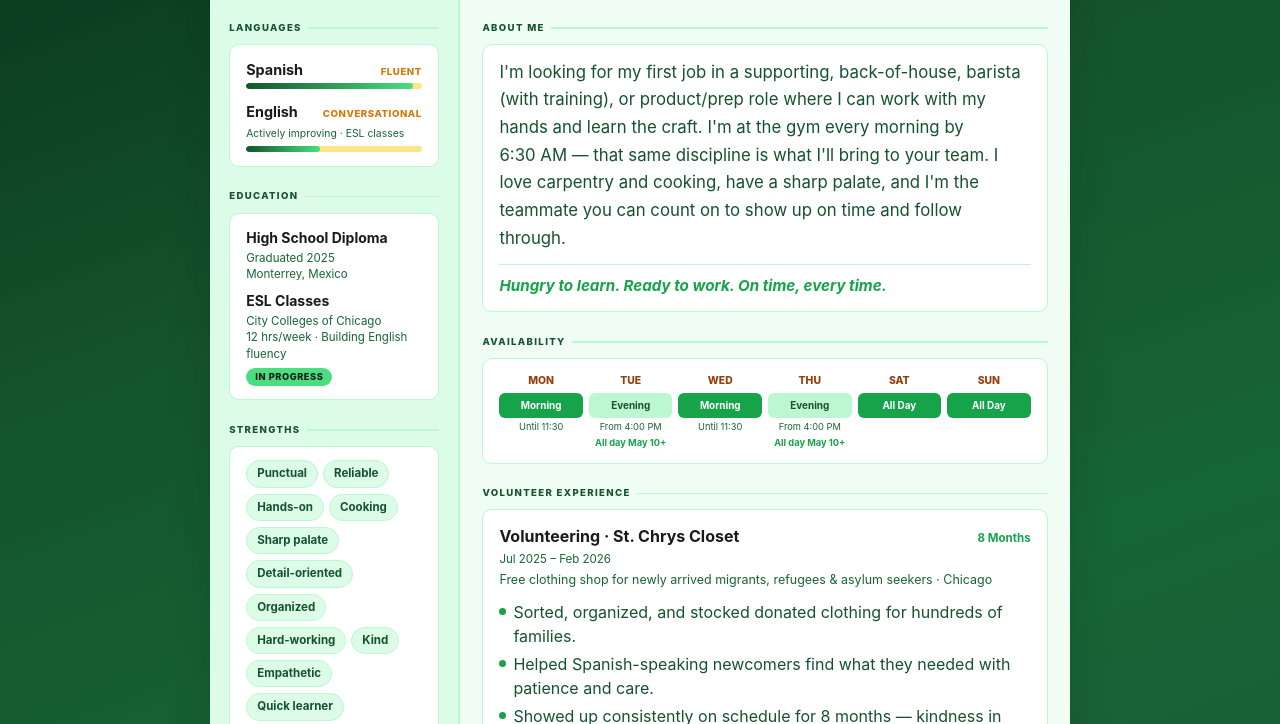
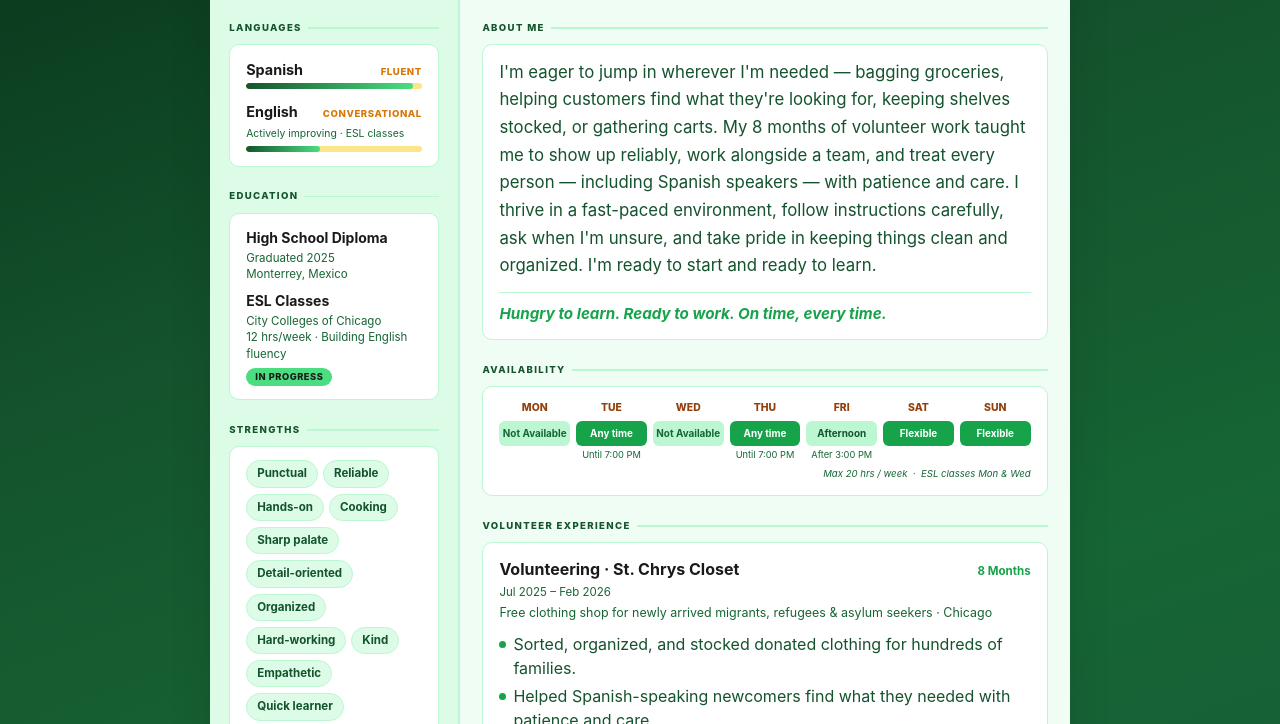
Before and after one commit to bojana-code/oscar-resume, a plain HTML site: page index.html in a window 1280 px wide. Shown: the part 266-990 px from the top of the page. Drawn offline with Linux system fonts and the light colour scheme.

Commit message:
Tailor resume for Mariano's Courtesy Clerk role; update availability & hours
Co-Authored-By: Claude Sonnet 4.6 <noreply@anthropic.com>

```diff
--- a/index.html
+++ b/index.html
@@ -331,7 +331,8 @@
     }
 
     /* ── AVAILABILITY ────────────────────────────── */
-    .avail-grid { display: grid; grid-template-columns: repeat(6, 1fr); gap: 6px; }
+    .avail-grid { display: grid; grid-template-columns: repeat(7, 1fr); gap: 6px; }
+    .avail-maxhrs { font-size: 0.6rem; color: var(--text-gray); text-align: right; margin-top: 6px; font-style: italic; }
     .avail-col  { text-align: center; }
 
     .avail-day {
@@ -461,7 +462,7 @@
 
       .tag { font-size: 0.8rem; padding: 5px 12px; }
 
-      .avail-grid { grid-template-columns: repeat(3, 1fr); gap: 8px; }
+      .avail-grid { grid-template-columns: repeat(4, 1fr); gap: 6px; }
       .avail-day  { font-size: 0.72rem; }
       .avail-slot { font-size: 0.7rem; padding: 6px 2px; }
       .avail-note, .avail-future { font-size: 0.65rem; }
@@ -507,7 +508,7 @@
     <div class="header-main">
       <div class="badge">Available Now</div>
       <h1>Oscar Rodriguez</h1>
-      <div class="header-tagline">Hospitality &nbsp;·&nbsp; Retail &nbsp;·&nbsp; Back-of-House &nbsp;·&nbsp; Barista &nbsp;·&nbsp; Hands-On</div>
+      <div class="header-tagline">Grocery &nbsp;·&nbsp; Customer Service &nbsp;·&nbsp; Retail &nbsp;·&nbsp; Hospitality &nbsp;·&nbsp; Hands-On</div>
       <div class="header-quote">Hungry to learn. Ready to work. On time, every time.</div>
       <div class="contact-row">
         <span><span class="icon">📞</span>(224) 669-8336</span>
@@ -613,7 +614,7 @@
       <div>
         <div class="section-title">About Me</div>
         <div class="card">
-          <p class="about-text">I'm looking for my first job in a supporting, back-of-house, barista (with training), or product/prep role where I can work with my hands and learn the craft. I'm at the gym every morning by 6:30&nbsp;AM &mdash; that same discipline is what I'll bring to your team. I love carpentry and cooking, have a sharp palate, and I'm the teammate you can count on to show up on time and follow through.</p>
+          <p class="about-text">I'm eager to jump in wherever I'm needed &mdash; bagging groceries, helping customers find what they're looking for, keeping shelves stocked, or gathering carts. My 8 months of volunteer work taught me to show up reliably, work alongside a team, and treat every person &mdash; including Spanish speakers &mdash; with patience and care. I thrive in a fast-paced environment, follow instructions carefully, ask when I'm unsure, and take pride in keeping things clean and organized. I'm ready to start and ready to learn.</p>
           <p class="about-tagline">Hungry to learn. Ready to work. On time, every time.</p>
         </div>
       </div>
@@ -625,35 +626,37 @@
           <div class="avail-grid">
             <div class="avail-col">
               <div class="avail-day">Mon</div>
-              <div class="avail-slot">Morning</div>
-              <div class="avail-note">Until 11:30</div>
+              <div class="avail-slot off">Not Available</div>
             </div>
             <div class="avail-col">
               <div class="avail-day">Tue</div>
-              <div class="avail-slot soft">Evening</div>
-              <div class="avail-note">From 4:00 PM</div>
-              <div class="avail-future">All day May&nbsp;10+</div>
+              <div class="avail-slot">Any time</div>
+              <div class="avail-note">Until 7:00 PM</div>
             </div>
             <div class="avail-col">
               <div class="avail-day">Wed</div>
-              <div class="avail-slot">Morning</div>
-              <div class="avail-note">Until 11:30</div>
+              <div class="avail-slot off">Not Available</div>
             </div>
             <div class="avail-col">
               <div class="avail-day">Thu</div>
-              <div class="avail-slot soft">Evening</div>
-              <div class="avail-note">From 4:00 PM</div>
-              <div class="avail-future">All day May&nbsp;10+</div>
+              <div class="avail-slot">Any time</div>
+              <div class="avail-note">Until 7:00 PM</div>
+            </div>
+            <div class="avail-col">
+              <div class="avail-day">Fri</div>
+              <div class="avail-slot soft">Afternoon</div>
+              <div class="avail-note">After 3:00 PM</div>
             </div>
             <div class="avail-col">
               <div class="avail-day">Sat</div>
-              <div class="avail-slot">All&nbsp;Day</div>
+              <div class="avail-slot">Flexible</div>
             </div>
             <div class="avail-col">
               <div class="avail-day">Sun</div>
-              <div class="avail-slot">All&nbsp;Day</div>
+              <div class="avail-slot">Flexible</div>
             </div>
           </div>
+          <div class="avail-maxhrs">Max 20 hrs / week &nbsp;·&nbsp; ESL classes Mon &amp; Wed</div>
         </div>
       </div>
 
```
Also changed, not shown: oscar-resume-green.html (+19 -16 lines), 1 other file.
